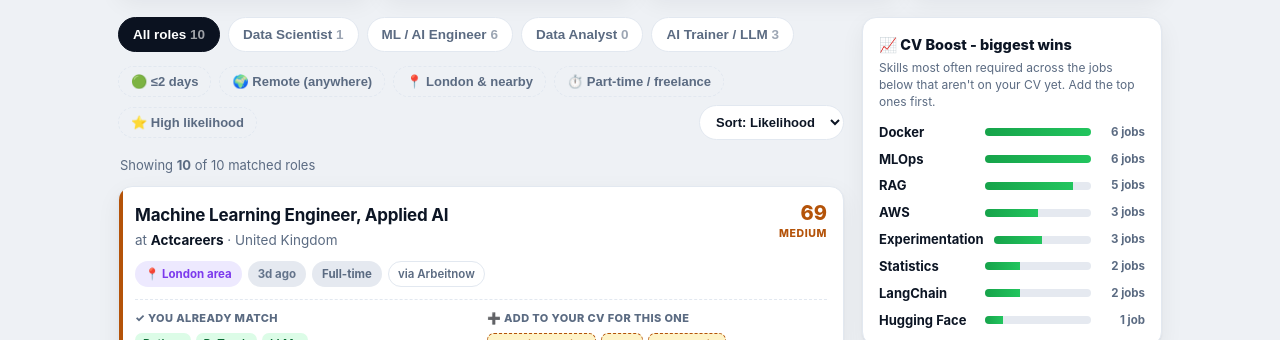
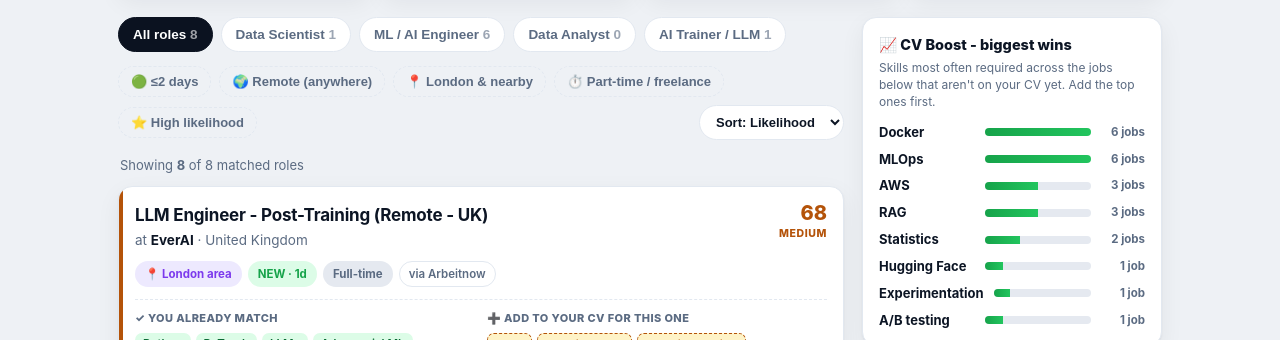
Before and after one commit to Azleem01/uk-job-tracker, a plain HTML site: page index.html in a window 1280 px wide. Shown: the part 460-800 px from the top of the page. Drawn offline with Linux system fonts and the light colour scheme.

Commit message:
Daily refresh: UK job listings 2026-11-21

```diff
--- a/index.html
+++ b/index.html
@@ -216,21 +216,19 @@
 
 <script>
 // ---- Data snapshot: generated 2026-08-02 from Indeed, Jooble, LinkedIn, Reed, aijobs.net (+Himalayas checked) ----
-const LAST_UPDATED = "20 Nov 2026, 15:11 UTC";
+const LAST_UPDATED = "21 Nov 2026, 14:27 UTC";
 const CV_SKILLS = ["Python","PyTorch","TensorFlow","scikit-learn","XGBoost","SQL","FastAPI","React","Next.js","Pandas","NumPy","LLMs","Adversarial ML","OCR","Data Viz"];
 
 // category: ds | mle | da | ai  ·  remote true=anywhere  ·  commutable true=London area
 const JOBS = [
-  {"t":"LLM Engineer - Post-Training (Remote - UK)","co":"EverAI","loc":"United Kingdom","cat":"ai","remote":false,"commutable":true,"type":"Full-time","posted":"today","age":0,"salary":"","src":"Arbeitnow","url":"https://www.arbeitnow.co.uk/jobs/companies/everai/llm-engineer-post-training-remote-uk-united-kingdom-244005","like":68,"have":["Python","PyTorch","LLMs","Adversarial ML"],"add":["AWS","Hugging Face","Experimentation"]},
-  {"t":"Data Scientist","co":"Wheely","loc":"London","cat":"mle","remote":false,"commutable":true,"type":"Full-time","posted":"today","age":0,"salary":"","src":"Arbeitnow","url":"https://www.arbeitnow.co.uk/jobs/companies/wheely/data-scientist-london-170474","like":58,"have":["LLMs"],"add":["Statistics","Docker","MLOps"]},
-  {"t":"Data Scientist - Product Analytics","co":"Elevenlabs","loc":"Bulgaria, France, Germany, Hungary, Ital","cat":"ds","remote":true,"commutable":false,"type":"Full-time","posted":"today","age":0,"salary":"","src":"Jobicy","url":"https://jobicy.com/jobs/163454-data-scientist-product-analytics-2","like":56,"have":["Python","SQL"],"add":["Statistics","A/B testing","Spark"]},
-  {"t":"Research Engineer, Machine Learning","co":"Boltz","loc":"London","cat":"mle","remote":false,"commutable":true,"type":"Full-time","posted":"1 day ago","age":1,"salary":"","src":"Arbeitnow","url":"https://www.arbeitnow.co.uk/jobs/companies/boltz/research-engineer-machine-learning-kings-cross-86169","like":59,"have":["Python","PyTorch","LLMs"],"add":["Docker","MLOps","AWS"]},
-  {"t":"AI Engineering, Growth","co":"Hrtechx","loc":"London","cat":"mle","remote":false,"commutable":true,"type":"Full-time","posted":"2 days ago","age":2,"salary":"","src":"Arbeitnow","url":"https://www.arbeitnow.co.uk/jobs/companies/hrtechx/ai-engineering-growth-london-140780","like":60,"have":["Python","SQL"],"add":["RAG","Docker","MLOps"]},
-  {"t":"AI Engineer, Growth","co":"Hrtechx","loc":"London","cat":"mle","remote":false,"commutable":true,"type":"Full-time","posted":"2 days ago","age":2,"salary":"","src":"Arbeitnow","url":"https://www.arbeitnow.co.uk/jobs/companies/hrtechx/ai-engineer-growth-london-133604","like":60,"have":["Python","SQL"],"add":["RAG","Docker","MLOps"]},
-  {"t":"AI Engineer","co":"Hrtechx","loc":"London","cat":"mle","remote":false,"commutable":true,"type":"Full-time","posted":"2 days ago","age":2,"salary":"","src":"Arbeitnow","url":"https://www.arbeitnow.co.uk/jobs/companies/hrtechx/ai-engineer-london-243052","like":60,"have":["Python","SQL"],"add":["RAG","Docker","MLOps"]},
-  {"t":"Machine Learning Engineer (Governance ML Platform)","co":"EDB","loc":"EMEA","cat":"mle","remote":true,"commutable":false,"type":"Full-time","posted":"2 days ago","age":2,"salary":"","src":"Jobicy","url":"https://jobicy.com/jobs/155746-machine-learning-engineer-governance-ml-platform","like":56,"have":["Python","SQL"],"add":["Docker","MLOps","AWS"]},
-  {"t":"Machine Learning Engineer, Applied AI","co":"Actcareers","loc":"United Kingdom","cat":"ai","remote":false,"commutable":true,"type":"Full-time","posted":"3 days ago","age":3,"salary":"","src":"Arbeitnow","url":"https://www.arbeitnow.co.uk/jobs/companies/actcareers/machine-learning-engineer-applied-ai-london-473529","like":69,"have":["Python","PyTorch","LLMs"],"add":["Experimentation","RAG","LangChain"]},
-  {"t":"Machine Learning Engineer, Ranking & Retrieval","co":"Actcareers","loc":"United Kingdom","cat":"ai","remote":false,"commutable":true,"type":"Full-time","posted":"3 days ago","age":3,"salary":"","src":"Arbeitnow","url":"https://www.arbeitnow.co.uk/jobs/companies/actcareers/machine-learning-engineer-ranking-retrieval-london-382407","like":69,"have":["Python","PyTorch","LLMs"],"add":["Experimentation","RAG","LangChain"]}
+  {"t":"LLM Engineer - Post-Training (Remote - UK)","co":"EverAI","loc":"United Kingdom","cat":"ai","remote":false,"commutable":true,"type":"Full-time","posted":"1 day ago","age":1,"salary":"","src":"Arbeitnow","url":"https://www.arbeitnow.co.uk/jobs/companies/everai/llm-engineer-post-training-remote-uk-united-kingdom-244005","like":68,"have":["Python","PyTorch","LLMs","Adversarial ML"],"add":["AWS","Hugging Face","Experimentation"]},
+  {"t":"Data Scientist","co":"Wheely","loc":"London","cat":"mle","remote":false,"commutable":true,"type":"Full-time","posted":"1 day ago","age":1,"salary":"","src":"Arbeitnow","url":"https://www.arbeitnow.co.uk/jobs/companies/wheely/data-scientist-london-170474","like":58,"have":["LLMs"],"add":["Statistics","Docker","MLOps"]},
+  {"t":"Data Scientist - Product Analytics","co":"Elevenlabs","loc":"Bulgaria, France, Germany, Hungary, Ital","cat":"ds","remote":true,"commutable":false,"type":"Full-time","posted":"1 day ago","age":1,"salary":"","src":"Jobicy","url":"https://jobicy.com/jobs/163454-data-scientist-product-analytics-2","like":56,"have":["Python","SQL"],"add":["Statistics","A/B testing","Spark"]},
+  {"t":"Research Engineer, Machine Learning","co":"Boltz","loc":"London","cat":"mle","remote":false,"commutable":true,"type":"Full-time","posted":"2 days ago","age":2,"salary":"","src":"Arbeitnow","url":"https://www.arbeitnow.co.uk/jobs/companies/boltz/research-engineer-machine-learning-kings-cross-86169","like":59,"have":["Python","PyTorch","LLMs"],"add":["Docker","MLOps","AWS"]},
+  {"t":"AI Engineering, Growth","co":"Hrtechx","loc":"London","cat":"mle","remote":false,"commutable":true,"type":"Full-time","posted":"3 days ago","age":3,"salary":"","src":"Arbeitnow","url":"https://www.arbeitnow.co.uk/jobs/companies/hrtechx/ai-engineering-growth-london-140780","like":60,"have":["Python","SQL"],"add":["RAG","Docker","MLOps"]},
+  {"t":"AI Engineer, Growth","co":"Hrtechx","loc":"London","cat":"mle","remote":false,"commutable":true,"type":"Full-time","posted":"3 days ago","age":3,"salary":"","src":"Arbeitnow","url":"https://www.arbeitnow.co.uk/jobs/companies/hrtechx/ai-engineer-growth-london-133604","like":60,"have":["Python","SQL"],"add":["RAG","Docker","MLOps"]},
+  {"t":"AI Engineer","co":"Hrtechx","loc":"London","cat":"mle","remote":false,"commutable":true,"type":"Full-time","posted":"3 days ago","age":3,"salary":"","src":"Arbeitnow","url":"https://www.arbeitnow.co.uk/jobs/companies/hrtechx/ai-engineer-london-243052","like":60,"have":["Python","SQL"],"add":["RAG","Docker","MLOps"]},
+  {"t":"Machine Learning Engineer (Governance ML Platform)","co":"EDB","loc":"EMEA","cat":"mle","remote":true,"commutable":false,"type":"Full-time","posted":"3 days ago","age":3,"salary":"","src":"Jobicy","url":"https://jobicy.com/jobs/155746-machine-learning-engineer-governance-ml-platform","like":56,"have":["Python","SQL"],"add":["Docker","MLOps","AWS"]}
 ];
 
 // ---------------- Source coverage for footer (incl. checked-but-empty) ----------------
```
